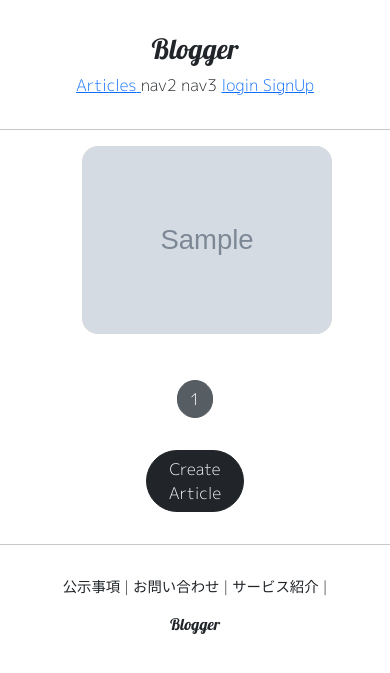
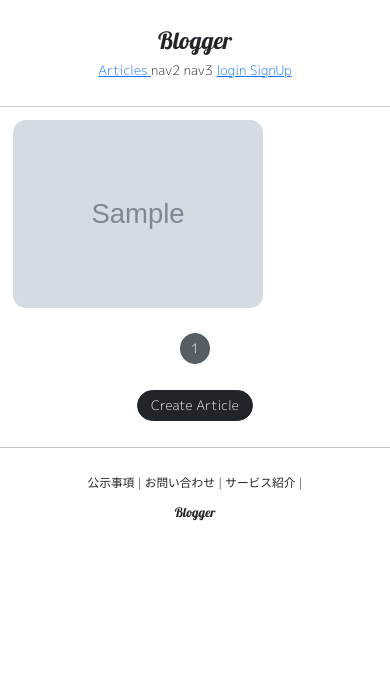
Before and after one commit to abel9851/blogger, a Django app: page /articles/list/ in a window 390 px wide. Shown: the top 673 px of the page. Run offline with Django 3.2, Linux system fonts and the light colour scheme; tables that the repository leaves empty hold one stand-in row (values such as "Sample post"); grey boxes marked "Sample" are stand-in pictures; some libraries are stand-ins or nearby versions.

Commit message:
Set Mobile Layout

```diff
--- a/articleapp/templates/articleapp/list.html
+++ b/articleapp/templates/articleapp/list.html
@@ -4,9 +4,19 @@
 
 <style>
 
+  .container {
+    padding: 0;
+    margin: 0, auto;
+  }
+
+  .container a {
+    width: 45%;
+    max-width; 250px;
+
+  }
+
   .container div {
     width: 250px;
-    background-color: antiquewhite;
     display: flex;
     justify-content: center;
     align-items: center;
@@ -37,7 +47,7 @@
   {% include 'snippets/pagination.html' with page_obj=page_obj %}
 
   <div style="text-align: center">
-    <a href="{% url 'articleapp:create' %}" class="btn btn-dark rounded-pill col-3 mt-3 mb-3">
+    <a href="{% url 'articleapp:create' %}" class="btn btn-dark rounded-pill mt-3 mb-3 px-3">
       Create Article
     </a>
   </div>
--- a/blogger/settings.py
+++ b/blogger/settings.py
@@ -39,7 +39,7 @@ SECRET_KEY = env('SECRET_KEY')
 # SECURITY WARNING: don't run with debug turned on in production!
 DEBUG = True
 
-ALLOWED_HOSTS = []
+ALLOWED_HOSTS = ['*']
 
 
 # Application definition
--- a/static/base.css
+++ b/static/base.css
@@ -14,3 +14,9 @@
 .blogger_footer_button{
     font-size: 0.9rem;
     }
+
+@media screen and (max-width:500px) {
+    html {
+        font-size: 13px;
+    }
+}
--- a/static/js/magicgrid.js
+++ b/static/js/magicgrid.js
@@ -277,7 +277,7 @@ MagicGrid.prototype.listen = function listen () {
 let magicGrid = new MagicGrid({
   container: '.container',
   animate: true,
-  gutter: 30,
+  gutter: 12,
   static: true,
   useMin: true
 });
--- a/templates/head.html
+++ b/templates/head.html
@@ -2,6 +2,7 @@
 
 <head>
     <meta charset="UTF-8">
+    <meta name="viewport" content="width=device-width, initial-scale=1, shrink-to-fit=no">
     <title>Blogger</title>
     <!-- BOOTSTRAP LINK -->
     <link href="https://cdn.jsdelivr.net/npm/bootstrap@5.0.0-beta1/dist/css/bootstrap.min.css"
```
